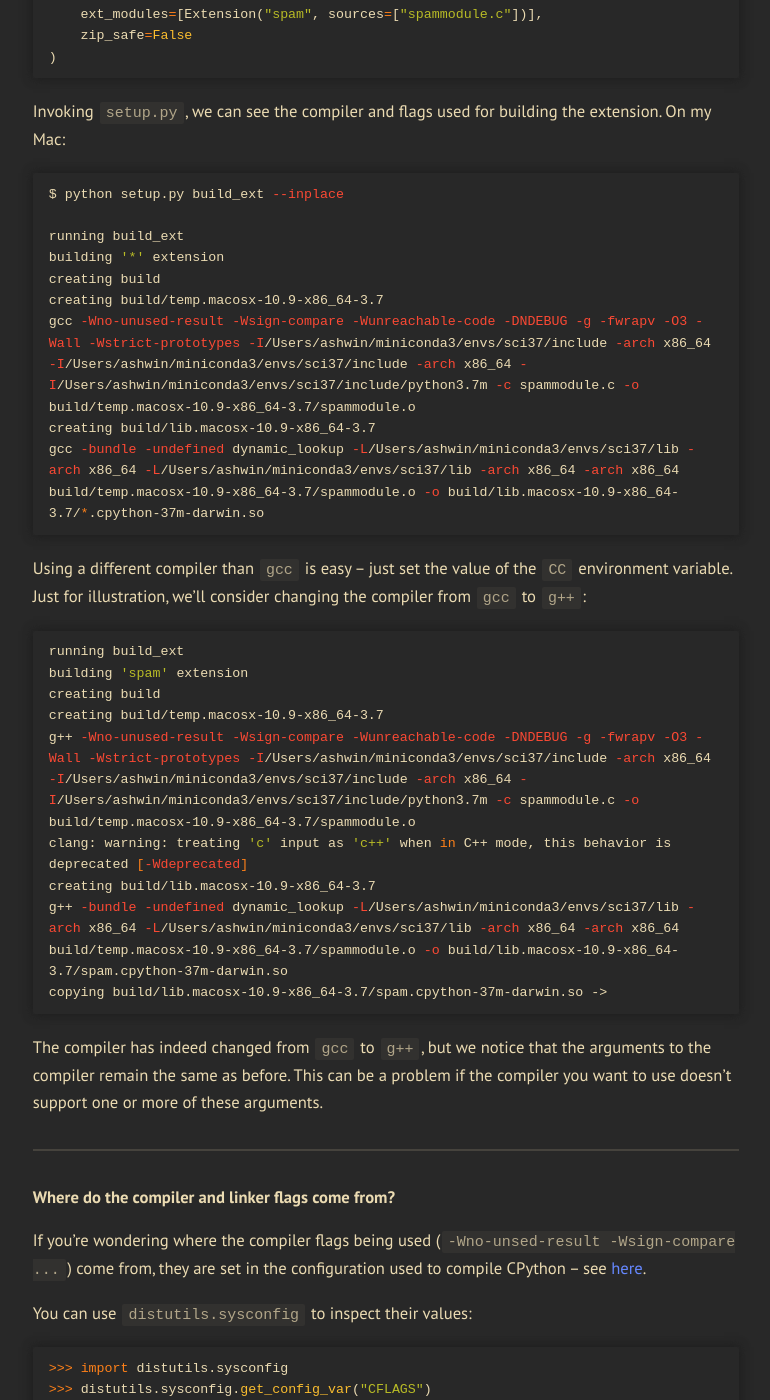
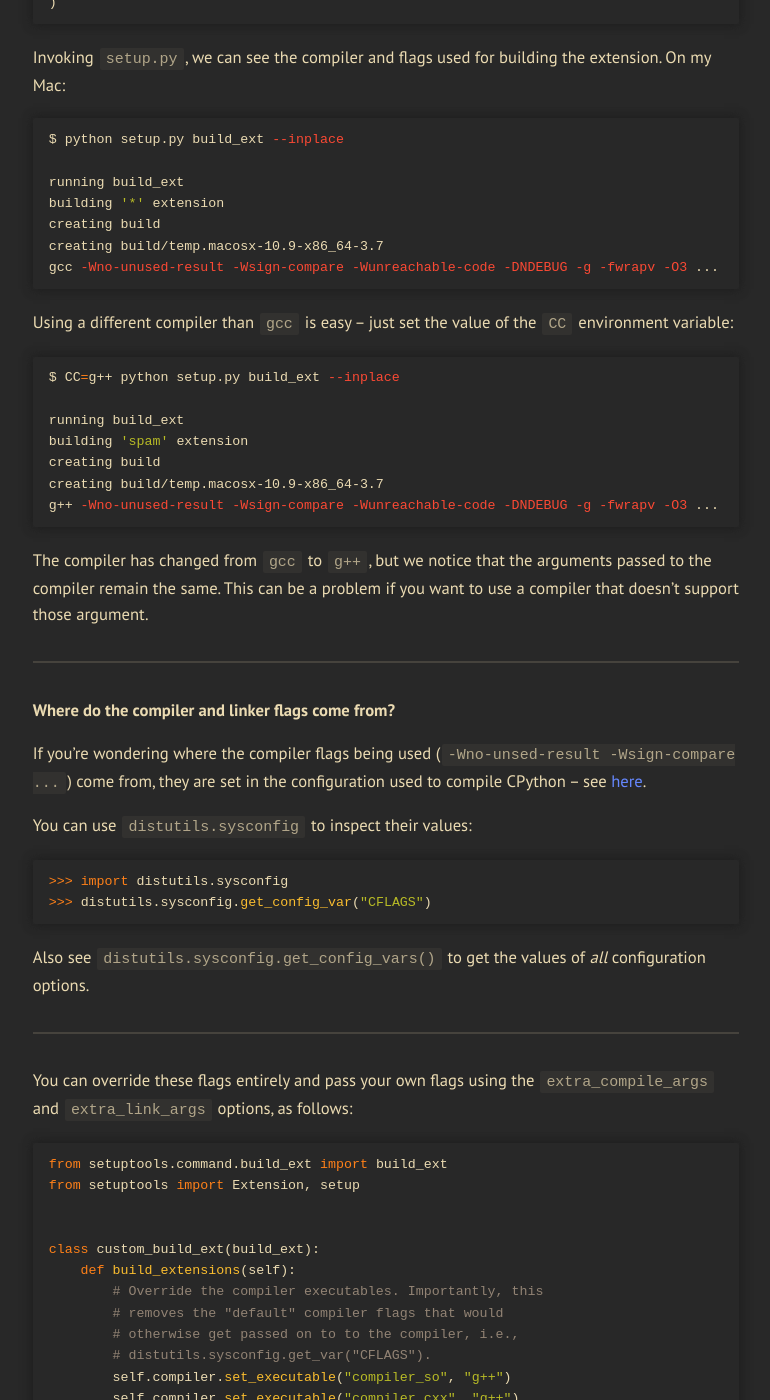
Before and after one commit to shwina/shwina.github.io, a Jekyll site: the page built from _posts/2020-08-27-custom-compiler-linker-extensions.md, in a window 1280 px wide and 1400 px high, scrolled down 644 px. Shown: the whole window, without its empty margins (254-1024 px from the left). Built offline with Jekyll 4.4.1, drawn with Linux system fonts in a browser that asks for light colours; some of the changed text lies outside the part shown.

Commit message:
Update custom compiler/linker post

````diff
--- a/_posts/2020-08-27-custom-compiler-linker-extensions.md
+++ b/_posts/2020-08-27-custom-compiler-linker-extensions.md
@@ -1,19 +1,13 @@
 ---
 layout: post
-title: Customizing the compiler and linker when building C/C++ extensions for Python
+title: Customizing the compiler and linker used by setuptools
 ---
 
 This post is about how to customize the compiler and linker used
-when building a C/C++ extension.
+when building a C/C++ extension for Python using setuptools.
 
-
-Sometimes, you want to build an extension module using a different compiler than
-`gcc` or whatever compiler is used by setuptools to build extensions.
-Additionally, you may want to pass custom flags to the compiler/linker.
-Importantly, you may want to prevent the "default" flags from being passed to
-your custom compiler,
-perhaps because it doesn't support them. This post shows one way of achieving just that.
-
+I recently ran into the problem of configuring setuptools to use a custom
+compiler and linker, and these are my notes on how I did that.
 
 As an example, here is a simple `setup.py` for building the extension `spam` from
 `spammodule.c`:
@@ -38,32 +32,25 @@ running build_ext
 building '*' extension
 creating build
 creating build/temp.macosx-10.9-x86_64-3.7
-gcc -Wno-unused-result -Wsign-compare -Wunreachable-code -DNDEBUG -g -fwrapv -O3 -Wall -Wstrict-prototypes -I/Users/ashwin/miniconda3/envs/sci37/include -arch x86_64 -I/Users/ashwin/miniconda3/envs/sci37/include -arch x86_64 -I/Users/ashwin/miniconda3/envs/sci37/include/python3.7m -c spammodule.c -o build/temp.macosx-10.9-x86_64-3.7/spammodule.o
-creating build/lib.macosx-10.9-x86_64-3.7
-gcc -bundle -undefined dynamic_lookup -L/Users/ashwin/miniconda3/envs/sci37/lib -arch x86_64 -L/Users/ashwin/miniconda3/envs/sci37/lib -arch x86_64 -arch x86_64 build/temp.macosx-10.9-x86_64-3.7/spammodule.o -o build/lib.macosx-10.9-x86_64-3.7/*.cpython-37m-darwin.so
+gcc -Wno-unused-result -Wsign-compare -Wunreachable-code -DNDEBUG -g -fwrapv -O3 ...
 ```
 
 Using a different compiler than `gcc` is easy -- just set the value
-of the `CC` environment variable.
-Just for illustration, we'll consider changing the compiler from `gcc` to `g++`:
-
+of the `CC` environment variable:
 
 ```bash
+$ CC=g++ python setup.py build_ext --inplace
+
 running build_ext
 building 'spam' extension
 creating build
 creating build/temp.macosx-10.9-x86_64-3.7
-g++ -Wno-unused-result -Wsign-compare -Wunreachable-code -DNDEBUG -g -fwrapv -O3 -Wall -Wstrict-prototypes -I/Users/ashwin/miniconda3/envs/sci37/include -arch x86_64 -I/Users/ashwin/miniconda3/envs/sci37/include -arch x86_64 -I/Users/ashwin/miniconda3/envs/sci37/include/python3.7m -c spammodule.c -o build/temp.macosx-10.9-x86_64-3.7/spammodule.o
-clang: warning: treating 'c' input as 'c++' when in C++ mode, this behavior is deprecated [-Wdeprecated]
-creating build/lib.macosx-10.9-x86_64-3.7
-g++ -bundle -undefined dynamic_lookup -L/Users/ashwin/miniconda3/envs/sci37/lib -arch x86_64 -L/Users/ashwin/miniconda3/envs/sci37/lib -arch x86_64 -arch x86_64 build/temp.macosx-10.9-x86_64-3.7/spammodule.o -o build/lib.macosx-10.9-x86_64-3.7/spam.cpython-37m-darwin.so
-copying build/lib.macosx-10.9-x86_64-3.7/spam.cpython-37m-darwin.so ->
+g++ -Wno-unused-result -Wsign-compare -Wunreachable-code -DNDEBUG -g -fwrapv -O3 ...
 ```
 
-The compiler has indeed changed from `gcc` to `g++`, but we notice that the
-arguments to the compiler remain the same as before.
-This can be a problem if the compiler you want to use doesn't support one or more
-of these arguments.
+The compiler has changed from `gcc` to `g++`, but we notice that the
+arguments passed to the compiler remain the same.
+This can be a problem if you want to use a compiler that doesn't support those argument.
 
 ---
 
@@ -86,8 +73,9 @@ configuration options.
 
 ---
 
-One way to override these flags entirely is to set the compiler/linker executables
-within distitutils as follows:
+You can override these flags entirely and pass your own flags using
+the `extra_compile_args` and `extra_link_args` options, as follows:
+
 
 ```python
 from setuptools.command.build_ext import build_ext
@@ -121,11 +109,8 @@ setup(
 )
 ```
 
-Doing this erases *all* the compiler flags passed to the compiler and linker,
-so any flags you wish to pass must be done so via the
-`extra_compiler_args` and `extra_link_args` options.
-
-Now we see that we have full control over the flags passed to the compiler and linker commands:
+Now we see that we have full control over the flags passed
+to the compiler and linker commands:
 
 ```bash
 $ python setup.py build_ext --inplace
````
